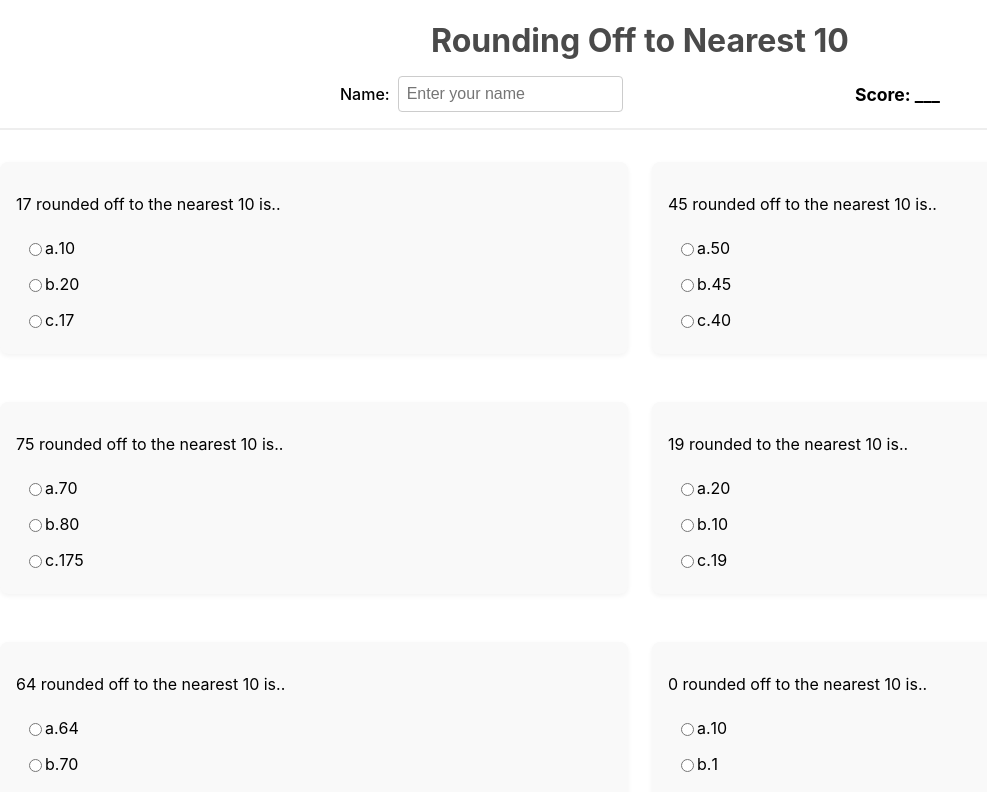
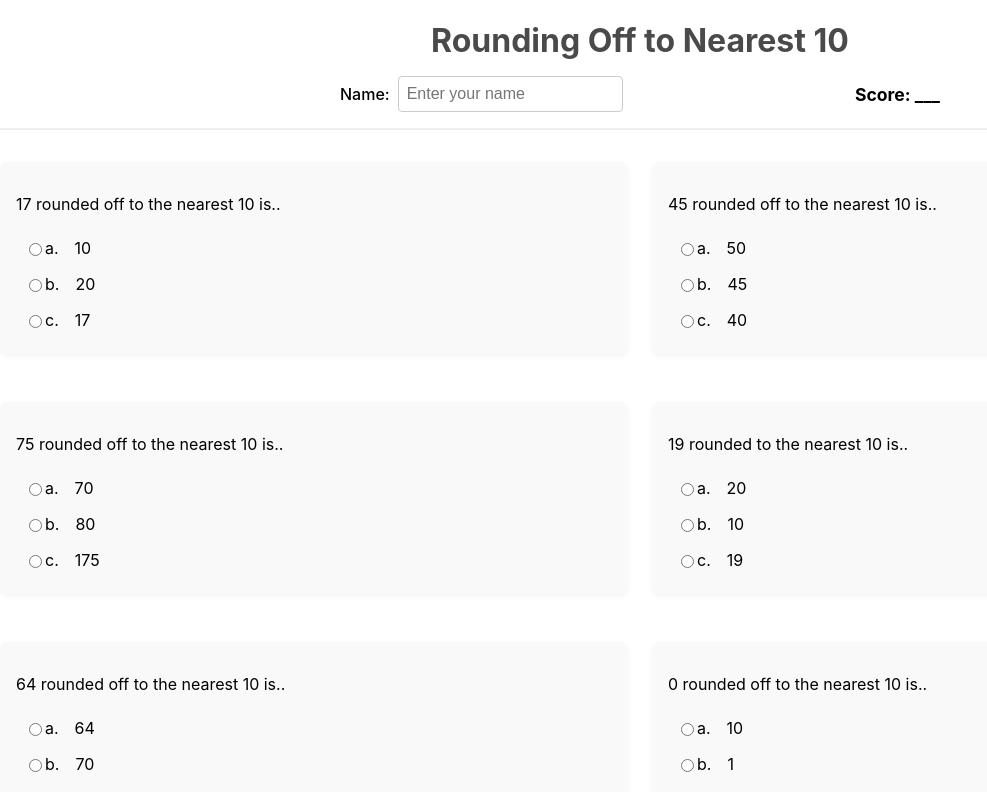
Before and after one commit to navein97/math-worksheet, a React (Create React App) app: page / in a window 1280 px wide. Shown: the top 792 px of the page, without its empty margins (0-987 px from the left). Built offline with nearby package versions, Linux system fonts and the light colour scheme.

Commit message:
a gap between the option letter

```diff
--- a/src/components/Question.css
+++ b/src/components/Question.css
@@ -37,6 +37,14 @@
   background-color: #e9e9e9;
 }
 
+.option-label {
+  margin-right: 0.75rem; /* This adds space after a, b, c */
+}
+
+.option-value {
+  margin-left: 0.25rem; /* This adds a bit more space before the value */
+}
+
 /* Animation for radio button selection */
 .option input[type="radio"]:checked + .option-label {
   color: #4caf50;
```
